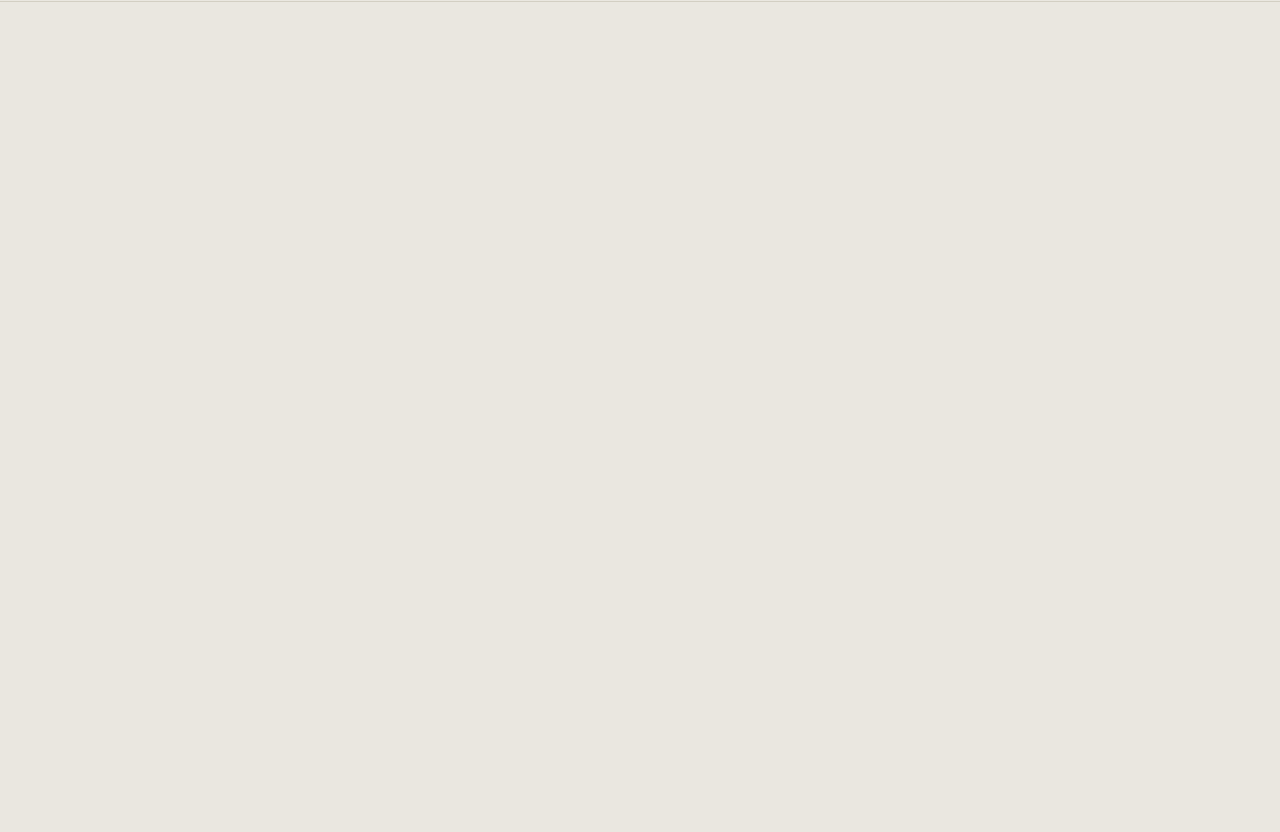
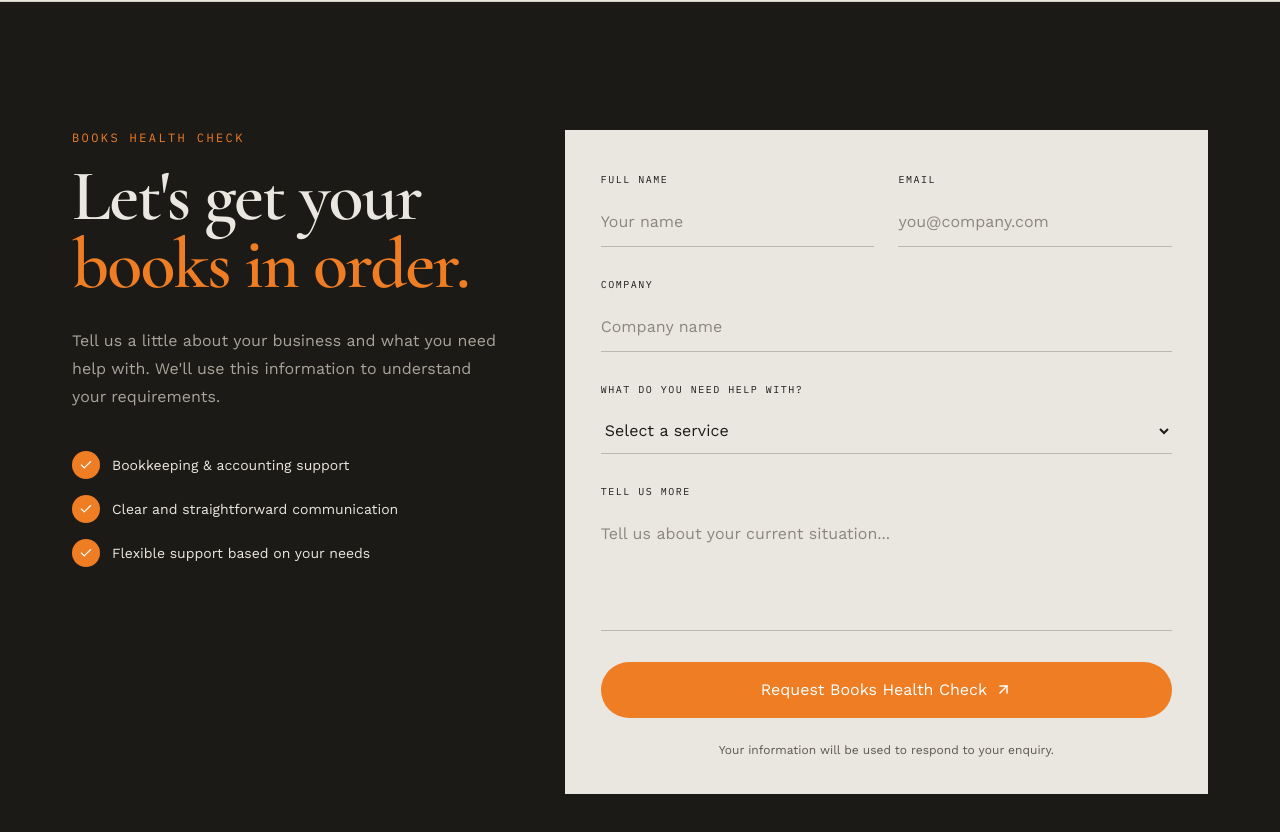
Before and after one commit to asasatha9494/finex-website, a Next.js app: page / in a window 1280 px wide. Shown: the part 7540-8372 px from the top of the page. Before the commit the page ends 7542 px from the top, so only its background shows below. Built offline with nearby package versions, Linux system fonts and the light colour scheme.

Commit message:
added healthcheck section

```diff
--- a/app/page.tsx
+++ b/app/page.tsx
@@ -7,6 +7,7 @@ import Process from "@/components/Process";
 import Pricing from "@/components/Pricing";
 import About from "@/components/About";
 import FAQ from "@/components/FAQ";
+import HealthCheck from "@/components/HealthCheck";
 
 export default function Home() {
   return (
@@ -20,6 +21,7 @@ export default function Home() {
       <Pricing />
       <About />
       <FAQ />
+      <HealthCheck />
     </main>
   );
 }
--- /dev/null
+++ b/components/HealthCheck.tsx
@@ -0,0 +1,179 @@
+"use client";
+
+import { ArrowUpRight, Check } from "lucide-react";
+import { useState } from "react";
+
+export default function HealthCheck() {
+  const [submitted, setSubmitted] = useState(false);
+
+  function handleSubmit(event: React.FormEvent<HTMLFormElement>) {
+    event.preventDefault();
+    setSubmitted(true);
+  }
+
+  return (
+    <section
+      id="health-check"
+      className="bg-[#1c1a17] py-24 text-[#eae7e0] md:py-32"
+    >
+      <div className="mx-auto grid max-w-[1200px] gap-16 px-6 md:px-8 lg:grid-cols-[0.8fr_1.2fr]">
+
+        {/* Left */}
+        <div>
+          <p className="finex-mono text-xs uppercase tracking-[0.2em] text-[#ef7d24]">
+            Books Health Check
+          </p>
+
+          <h2 className="finex-heading mt-4 text-5xl leading-[0.95] md:text-7xl">
+            Let's get your
+            <br />
+            <span className="text-[#ef7d24]">books in order.</span>
+          </h2>
+
+          <p className="finex-body mt-7 max-w-md text-base leading-7 text-[#a9a49a]">
+            Tell us a little about your business and what you need help with.
+            We'll use this information to understand your requirements.
+          </p>
+
+          <div className="mt-10 space-y-4">
+            {[
+              "Bookkeeping & accounting support",
+              "Clear and straightforward communication",
+              "Flexible support based on your needs",
+            ].map((item) => (
+              <div key={item} className="flex items-center gap-3">
+                <span className="flex h-7 w-7 items-center justify-center rounded-full bg-[#ef7d24] text-white">
+                  <Check size={14} />
+                </span>
+
+                <span className="finex-body text-sm text-[#eae7e0]">
+                  {item}
+                </span>
+              </div>
+            ))}
+          </div>
+        </div>
+
+        {/* Form */}
+        <div className="bg-[#eae7e0] p-6 text-[#1c1a17] md:p-9">
+
+          {submitted ? (
+            <div className="flex min-h-[500px] flex-col items-center justify-center text-center">
+              <div className="flex h-14 w-14 items-center justify-center rounded-full bg-[#ef7d24] text-white">
+                <Check size={24} />
+              </div>
+
+              <h3 className="finex-heading mt-6 text-4xl">
+                Request received.
+              </h3>
+
+              <p className="finex-body mt-4 max-w-md text-sm leading-6 text-[#5c584f]">
+                Thank you for contacting FineX. We'll review your information
+                and get back to you.
+              </p>
+            </div>
+          ) : (
+            <form
+              onSubmit={handleSubmit}
+              className="space-y-6"
+            >
+              <div className="grid gap-6 md:grid-cols-2">
+
+                <div>
+                  <label className="finex-mono text-[10px] uppercase tracking-[0.15em]">
+                    Full Name
+                  </label>
+
+                  <input
+                    required
+                    type="text"
+                    name="name"
+                    placeholder="Your name"
+                    className="mt-2 w-full border-b border-[#bdb8ad] bg-transparent px-0 py-3 outline-none placeholder:text-[#8b877f] focus:border-[#ef7d24]"
+                  />
+                </div>
+
+                <div>
+                  <label className="finex-mono text-[10px] uppercase tracking-[0.15em]">
+                    Email
+                  </label>
+
+                  <input
+                    required
+                    type="email"
+                    name="email"
+                    placeholder="you@company.com"
+                    className="mt-2 w-full border-b border-[#bdb8ad] bg-transparent px-0 py-3 outline-none placeholder:text-[#8b877f] focus:border-[#ef7d24]"
+                  />
+                </div>
+
+              </div>
+
+              <div>
+                <label className="finex-mono text-[10px] uppercase tracking-[0.15em]">
+                  Company
+                </label>
+
+                <input
+                  required
+                  type="text"
+                  name="company"
+                  placeholder="Company name"
+                  className="mt-2 w-full border-b border-[#bdb8ad] bg-transparent px-0 py-3 outline-none placeholder:text-[#8b877f] focus:border-[#ef7d24]"
+                />
+              </div>
+
+              <div>
+                <label className="finex-mono text-[10px] uppercase tracking-[0.15em]">
+                  What do you need help with?
+                </label>
+
+                <select
+                  required
+                  name="service"
+                  defaultValue=""
+                  className="mt-2 w-full border-b border-[#bdb8ad] bg-transparent px-0 py-3 outline-none focus:border-[#ef7d24]"
+                >
+                  <option value="" disabled>
+                    Select a service
+                  </option>
+                  <option value="bookkeeping">Bookkeeping</option>
+                  <option value="accounting">Accounting</option>
+                  <option value="both">Bookkeeping & Accounting</option>
+                  <option value="other">Other</option>
+                </select>
+              </div>
+
+              <div>
+                <label className="finex-mono text-[10px] uppercase tracking-[0.15em]">
+                  Tell us more
+                </label>
+
+                <textarea
+                  required
+                  name="message"
+                  rows={4}
+                  placeholder="Tell us about your current situation..."
+                  className="mt-2 w-full resize-none border-b border-[#bdb8ad] bg-transparent px-0 py-3 outline-none placeholder:text-[#8b877f] focus:border-[#ef7d24]"
+                />
+              </div>
+
+              <button
+                type="submit"
+                className="flex w-full items-center justify-center gap-2 rounded-full bg-[#ef7d24] px-6 py-4 font-[var(--font-work-sans)] text-sm font-semibold text-white transition-transform duration-300 hover:-translate-y-1"
+              >
+                Request Books Health Check
+                <ArrowUpRight size={17} />
+              </button>
+
+              <p className="finex-body text-center text-xs text-[#5c584f]">
+                Your information will be used to respond to your enquiry.
+              </p>
+            </form>
+          )}
+
+        </div>
+      </div>
+    </section>
+  );
+}
```
